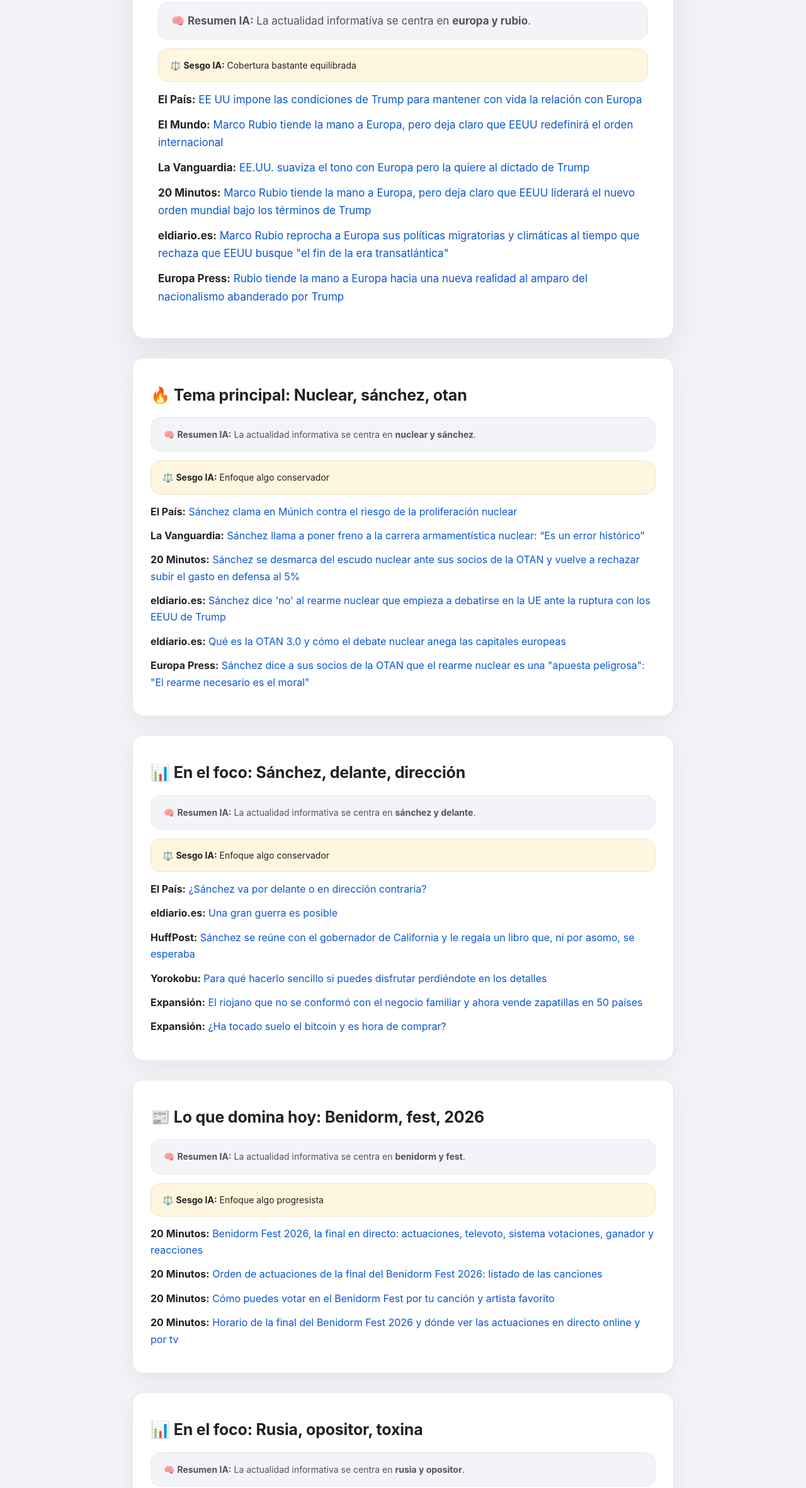
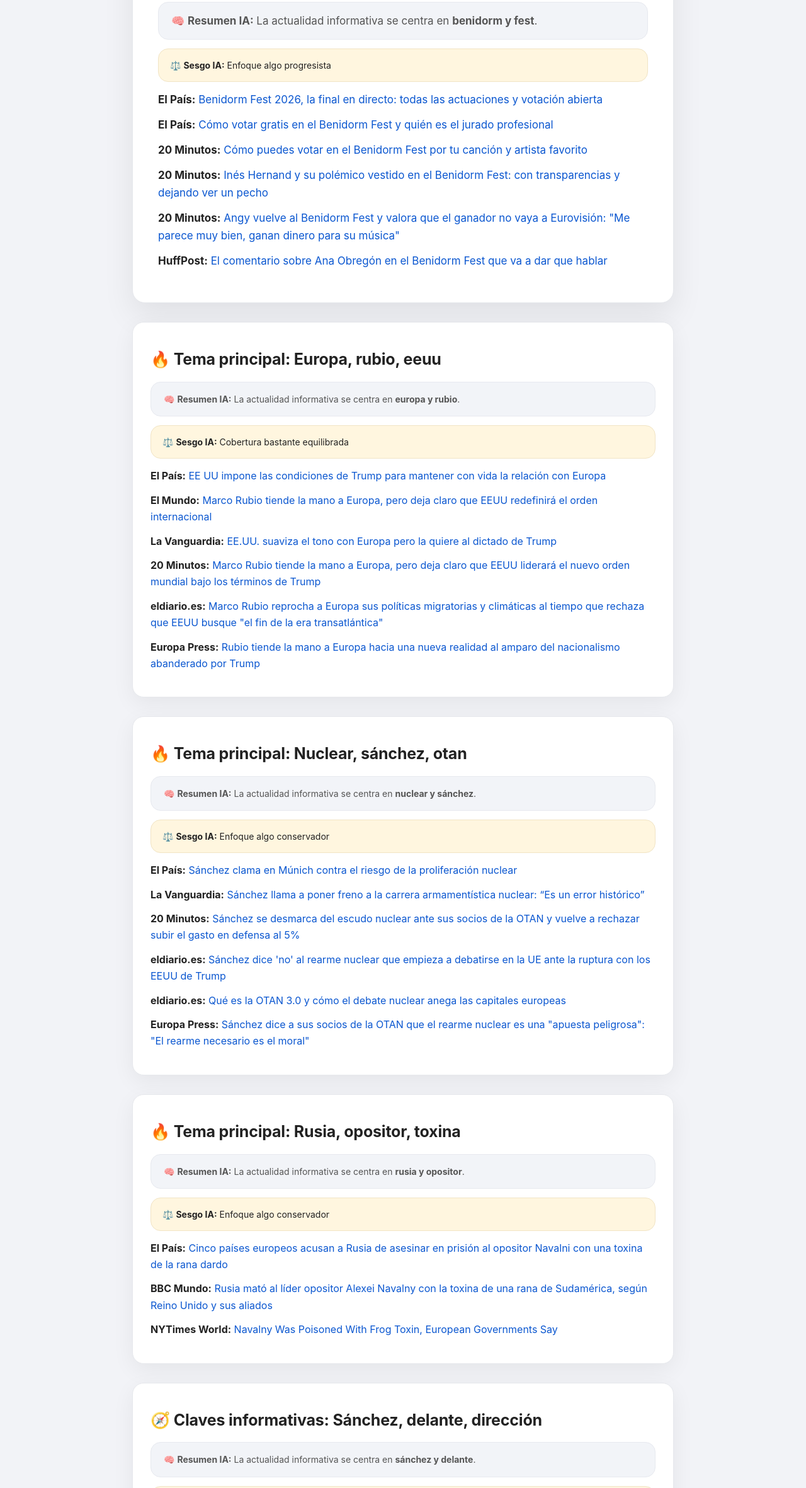
Before and after one commit to prismanews/prisma, a plain HTML site: page index.html in a window 1280 px wide. Shown: the part 438-2800 px from the top of the page at 63% size. Drawn offline with Linux system fonts and the light colour scheme.

Commit message:
Auto update noticias

```diff
--- a/index.html
+++ b/index.html
@@ -33,7 +33,7 @@
 <meta name="theme-color" content="#ffffff">
 <meta name="author" content="Prisma News">
 
-<link rel="stylesheet" href="prisma.css?v=1771102616.945118">
+<link rel="stylesheet" href="prisma.css?v=1771109824.671794">
 <meta name="viewport" content="width=device-width, initial-scale=1">
 
 </head>
@@ -57,7 +57,7 @@
 
 <div class="stats">
 📰 26 medios analizados ·
-<time datetime="2026-02-14T20:56:56.945118">Actualizado: 14/02 20:56</time>
+<time datetime="2026-02-14T22:57:04.671794">Actualizado: 14/02 22:57</time>
 </div>
 
 <nav class="nav">
@@ -73,7 +73,52 @@
 
 <div class="card portada">
 
-<h2>📰 Lo que domina hoy: Europa, rubio, eeuu</h2>
+<h2>🧭 Claves informativas: Benidorm, fest, final</h2>
+
+<p class="resumen">
+🧠 <b>Resumen IA:</b>
+La actualidad informativa se centra en <b>benidorm y fest</b>.
+</p>
+
+
+<div class="sesgo">
+⚖️ <b>Sesgo IA:</b> Enfoque algo progresista
+</div>
+
+
+<p>
+<strong>El País:</strong>
+<a href="https://elpais.com/television/2026-02-14/benidorm-fest-en-directo-la-gala-en-vivo.html" target="_blank" rel="noopener noreferrer">Benidorm Fest 2026, la final en directo: todas las actuaciones y votación abierta</a>
+</p>
+
+<p>
+<strong>El País:</strong>
+<a href="https://elpais.com/television/2026-02-14/como-votar-gratis-en-el-benidorm-fest-y-quien-es-el-jurado-profesional.html" target="_blank" rel="noopener noreferrer">Cómo votar gratis en el Benidorm Fest y quién es el jurado profesional</a>
+</p>
+
+<p>
+<strong>20 Minutos:</strong>
+<a href="https://www.20minutos.es/television/como-votar-final-benidorm-fest-cancion-favorito-artista_6931642_0.html" target="_blank" rel="noopener noreferrer">Cómo puedes votar en el Benidorm Fest por tu canción y artista favorito</a>
+</p>
+
+<p>
+<strong>20 Minutos:</strong>
+<a href="https://www.20minutos.es/television/ines-hernand-su-polemico-vestido-benidorm-fest-con-transparencias-dejando-ver-un-pecho_6934294_0.html" target="_blank" rel="noopener noreferrer">Inés Hernand y su polémico vestido en el Benidorm Fest: con transparencias y dejando ver un pecho</a>
+</p>
+
+<p>
+<strong>20 Minutos:</strong>
+<a href="https://www.20minutos.es/television/eurovision/angy-vuelve-benidorm-fest-valora-que-ganador-no-vaya-eurovision-me-parece-muy-bien-van-ganar-dinero-para-su-musica_6934295_0.html" target="_blank" rel="noopener noreferrer">Angy vuelve al Benidorm Fest y valora que el ganador no vaya a Eurovisión: "Me parece muy bien, ganan dinero para su música"</a>
+</p>
+
+<p>
+<strong>HuffPost:</strong>
+<a href="https://www.huffingtonpost.es/virales/el-comentario-sobre-ana-obregon-benidorm-fest-dar-hablar-f202602.html" target="_blank" rel="noopener noreferrer">El comentario sobre Ana Obregón en el Benidorm Fest que va a dar que hablar</a>
+</p>
+</div>
+<div class="card">
+
+<h2>🔥 Tema principal: Europa, rubio, eeuu</h2>
 
 <p class="resumen">
 🧠 <b>Resumen IA:</b>
@@ -163,87 +208,7 @@
 </div>
 <div class="card">
 
-<h2>📊 En el foco: Sánchez, delante, dirección</h2>
-
-<p class="resumen">
-🧠 <b>Resumen IA:</b>
-La actualidad informativa se centra en <b>sánchez y delante</b>.
-</p>
-
-
-<div class="sesgo">
-⚖️ <b>Sesgo IA:</b> Enfoque algo conservador
-</div>
-
-
-<p>
-<strong>El País:</strong>
-<a href="https://elpais.com/internacional/2026-02-14/sanchez-va-por-delante-o-en-direccion-contraria.html" target="_blank" rel="noopener noreferrer">¿Sánchez va por delante o en dirección contraria?</a>
-</p>
-
-<p>
-<strong>eldiario.es:</strong>
-<a href="https://www.eldiario.es/internacional/gran-guerra-posible_129_12989431.html" target="_blank" rel="noopener noreferrer">Una gran guerra es posible</a>
-</p>
-
-<p>
-<strong>HuffPost:</strong>
-<a href="https://www.huffingtonpost.es/virales/sanchez-reune-gobernador-california-el-le-suelta-comentario-asomo-esperaba-f202602.html" target="_blank" rel="noopener noreferrer">Sánchez se reúne con el gobernador de California y le regala un libro que, ni por asomo, se esperaba</a>
-</p>
-
-<p>
-<strong>Yorokobu:</strong>
-<a href="https://yorokobu.es/carmen-garcia-huerta/" target="_blank" rel="noopener noreferrer">Para qué hacerlo sencillo si puedes disfrutar perdiéndote en los detalles</a>
-</p>
-
-<p>
-<strong>Expansión:</strong>
-<a href="https://www.expansion.com/directivos/2026/02/14/698f58c8e5fdea455a8b45a7.html" target="_blank" rel="noopener noreferrer">El riojano que no se conformó con el negocio familiar y ahora vende zapatillas en 50 países</a>
-</p>
-
-<p>
-<strong>Expansión:</strong>
-<a href="https://www.expansion.com/podcasts/en-accion/2026/02/13/698f34e6e5fdea7d018b45ae.html" target="_blank" rel="noopener noreferrer">¿Ha tocado suelo el bitcoin y es hora de comprar?</a>
-</p>
-</div>
-<div class="card">
-
-<h2>📰 Lo que domina hoy: Benidorm, fest, 2026</h2>
-
-<p class="resumen">
-🧠 <b>Resumen IA:</b>
-La actualidad informativa se centra en <b>benidorm y fest</b>.
-</p>
-
-
-<div class="sesgo">
-⚖️ <b>Sesgo IA:</b> Enfoque algo progresista
-</div>
-
-
-<p>
-<strong>20 Minutos:</strong>
-<a href="https://www.20minutos.es/television/benidorm-fest-2026-final-directo-actuaciones-televoto-sistema-votaciones-ganador-reacciones_6933508_6.html" target="_blank" rel="noopener noreferrer">Benidorm Fest 2026, la final en directo: actuaciones, televoto, sistema votaciones, ganador y reacciones</a>
-</p>
-
-<p>
-<strong>20 Minutos:</strong>
-<a href="https://www.20minutos.es/television/orden-actuaciones-benidorm-fest-2026-final-lista-oficial-canciones_6933432_0.html" target="_blank" rel="noopener noreferrer">Orden de actuaciones de la final del Benidorm Fest 2026: listado de las canciones</a>
-</p>
-
-<p>
-<strong>20 Minutos:</strong>
-<a href="https://www.20minutos.es/television/como-votar-final-benidorm-fest-cancion-favorito-artista_6931642_0.html" target="_blank" rel="noopener noreferrer">Cómo puedes votar en el Benidorm Fest por tu canción y artista favorito</a>
-</p>
-
-<p>
-<strong>20 Minutos:</strong>
-<a href="https://www.20minutos.es/television/horario-final-benidorm-fest-2026-donde-ver-actuaciones-directo-online-tv_6933356_0.html" target="_blank" rel="noopener noreferrer">Horario de la final del Benidorm Fest 2026 y dónde ver las actuaciones en directo online y por tv</a>
-</p>
-</div>
-<div class="card">
-
-<h2>📊 En el foco: Rusia, opositor, toxina</h2>
+<h2>🔥 Tema principal: Rusia, opositor, toxina</h2>
 
 <p class="resumen">
 🧠 <b>Resumen IA:</b>
@@ -273,37 +238,57 @@
 </div>
 <div class="card">
 
-<h2>🧭 Claves informativas: Valentín, beso, directo</h2>
+<h2>🧭 Claves informativas: Sánchez, delante, dirección</h2>
 
 <p class="resumen">
 🧠 <b>Resumen IA:</b>
-La actualidad informativa se centra en <b>valentín y beso</b>.
+La actualidad informativa se centra en <b>sánchez y delante</b>.
 </p>
 
 
 <div class="sesgo">
-⚖️ <b>Sesgo IA:</b> Enfoque algo progresista
+⚖️ <b>Sesgo IA:</b> Cobertura bastante equilibrada
 </div>
 
 
 <p>
-<strong>HuffPost:</strong>
-<a href="https://www.huffingtonpost.es/virales/el-beso-directo-nuria-roca-juan-val-san-valentin-f202602-1.html" target="_blank" rel="noopener noreferrer">El beso en directo de Nuria Roca y Juan del Val por San Valentín</a>
+<strong>El País:</strong>
+<a href="https://elpais.com/internacional/2026-02-14/sanchez-va-por-delante-o-en-direccion-contraria.html" target="_blank" rel="noopener noreferrer">¿Sánchez va por delante o en dirección contraria?</a>
 </p>
 
 <p>
-<strong>Yorokobu:</strong>
-<a href="https://yorokobu.es/san-valentin-solo-en-pareja-o-es-complicado/" target="_blank" rel="noopener noreferrer">San Valentín: ¿solo, en pareja o ‘es complicado’?</a>
-</p>
-
-<p>
-<strong>Hipertextual:</strong>
-<a href="https://hipertextual.com/cine-television/14-peliculas-para-los-mas-romanticos-en-san-valentin-y-donde-verlas/" target="_blank" rel="noopener noreferrer">14 películas para los más románticos en San Valentín (y dónde verlas)</a>
+<strong>eldiario.es:</strong>
+<a href="https://www.eldiario.es/internacional/gran-guerra-posible_129_12989431.html" target="_blank" rel="noopener noreferrer">Una gran guerra es posible</a>
 </p>
 </div>
 <div class="card">
 
-<h2>🔥 Tema principal: Reza, cientos, miles</h2>
+<h2>📊 En el foco: Seguridad, múnich, zelenski</h2>
+
+<p class="resumen">
+🧠 <b>Resumen IA:</b>
+La actualidad informativa se centra en <b>seguridad y múnich</b>.
+</p>
+
+
+<div class="sesgo">
+⚖️ <b>Sesgo IA:</b> Enfoque algo conservador
+</div>
+
+
+<p>
+<strong>El Mundo:</strong>
+<a href="https://www.elmundo.es/internacional/2026/02/14/69906cd521efa061678b4597.html" target="_blank" rel="noopener noreferrer">Zelenski pide a EEUU garantías de seguridad y advierte en Múnich que dividir Ucrania no traerá la paz</a>
+</p>
+
+<p>
+<strong>eldiario.es:</strong>
+<a href="https://www.eldiario.es/internacional/manifestaciones-rearme-protestan-munich-gran-cumbre-internacional-seguridad-defensa_1_12991984.html" target="_blank" rel="noopener noreferrer">Varias manifestaciones contra el rearme protestan en Múnich ante la gran cumbre internacional de la seguridad y defensa</a>
+</p>
+</div>
+<div class="card">
+
+<h2>📊 En el foco: Reza, cientos, miles</h2>
 
 <p class="resumen">
 🧠 <b>Resumen IA:</b>
@@ -328,7 +313,7 @@
 </div>
 <div class="card">
 
-<h2>📰 Lo que domina hoy: Zelenski, dennos, meses</h2>
+<h2>🔥 Tema principal: Zelenski, dennos, meses</h2>
 
 <p class="resumen">
 🧠 <b>Resumen IA:</b>
@@ -353,32 +338,7 @@
 </div>
 <div class="card">
 
-<h2>🔥 Tema principal: Eurovisión, benidorm, podría</h2>
-
-<p class="resumen">
-🧠 <b>Resumen IA:</b>
-La actualidad informativa se centra en <b>eurovisión y benidorm</b>.
-</p>
-
-
-<div class="sesgo">
-⚖️ <b>Sesgo IA:</b> Enfoque algo progresista
-</div>
-
-
-<p>
-<strong>20 Minutos:</strong>
-<a href="https://www.20minutos.es/television/podria-espana-presentarse-finalmente-eurovision-esto-es-que-dicen-las-reglas-certamen_6933318_0.html" target="_blank" rel="noopener noreferrer">¿Podría España presentarse finalmente a Eurovisión? Esto es lo que dicen las reglas del certamen</a>
-</p>
-
-<p>
-<strong>HuffPost:</strong>
-<a href="https://www.huffingtonpost.es/videos/benidorm-si-is-living-celebration-que-opinan-asistentes-benidorm-fest-salida-espana-eurovision-f202602.html" target="_blank" rel="noopener noreferrer">Benidorm sí is living a celebration: qué opinan los asistentes del Benidorm Fest de la salida de España de Eurovisión</a>
-</p>
-</div>
-<div class="card">
-
-<h2>🔥 Tema principal: Cumbres, borrascosas, polémica</h2>
+<h2>📊 En el foco: Cumbres, borrascosas, polémica</h2>
 
 <p class="resumen">
 🧠 <b>Resumen IA:</b>
@@ -428,6 +388,31 @@
 </div>
 <div class="card">
 
+<h2>🧭 Claves informativas: Valentín, solo, pareja</h2>
+
+<p class="resumen">
+🧠 <b>Resumen IA:</b>
+La actualidad informativa se centra en <b>valentín y solo</b>.
+</p>
+
+
+<div class="sesgo">
+⚖️ <b>Sesgo IA:</b> Enfoque algo progresista
+</div>
+
+
+<p>
+<strong>Yorokobu:</strong>
+<a href="https://yorokobu.es/san-valentin-solo-en-pareja-o-es-complicado/" target="_blank" rel="noopener noreferrer">San Valentín: ¿solo, en pareja o ‘es complicado’?</a>
+</p>
+
+<p>
+<strong>Hipertextual:</strong>
+<a href="https://hipertextual.com/cine-television/14-peliculas-para-los-mas-romanticos-en-san-valentin-y-donde-verlas/" target="_blank" rel="noopener noreferrer">14 películas para los más románticos en San Valentín (y dónde verlas)</a>
+</p>
+</div>
+<div class="card">
+
 <h2>🔥 Tema principal: Navalny, killed, frog</h2>
 
 <p class="resumen">
@@ -453,7 +438,7 @@
 </div>
 <div class="card">
 
-<h2>🧭 Claves informativas: Iphone, cambiado, hacía</h2>
+<h2>📰 Lo que domina hoy: Iphone, cambiado, hacía</h2>
 
 <p class="resumen">
 🧠 <b>Resumen IA:</b>
```
